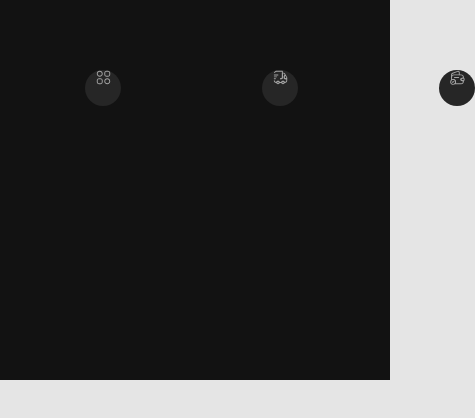
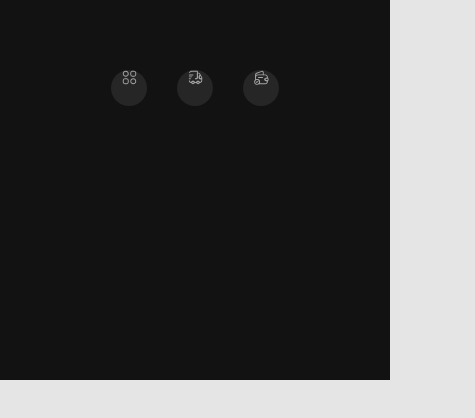
Before and after one commit to mykolamieshkov-web/Guitar-Website, a plain HTML site: page index.html in a window 390 px wide. Shown: the part 1488-1906 px from the top of the page, 475 px wide, since content can reach past the window. Drawn offline with nearby package versions, Linux system fonts and the light colour scheme.

Commit message:
stylesheet folder

```diff
--- a/css/style.css
+++ b/css/style.css
@@ -489,8 +489,11 @@ border: none;
       line-height: 20px;
    }
    .payment_content_picture {
-      margin:85px;
-      justify-content: space-between;
+      margin-left: auto;
+      margin-right: auto;
+      margin-top:85px;
+      justify-content: center;
+      gap: 30px;
 
    }
    .picture_block {
```
